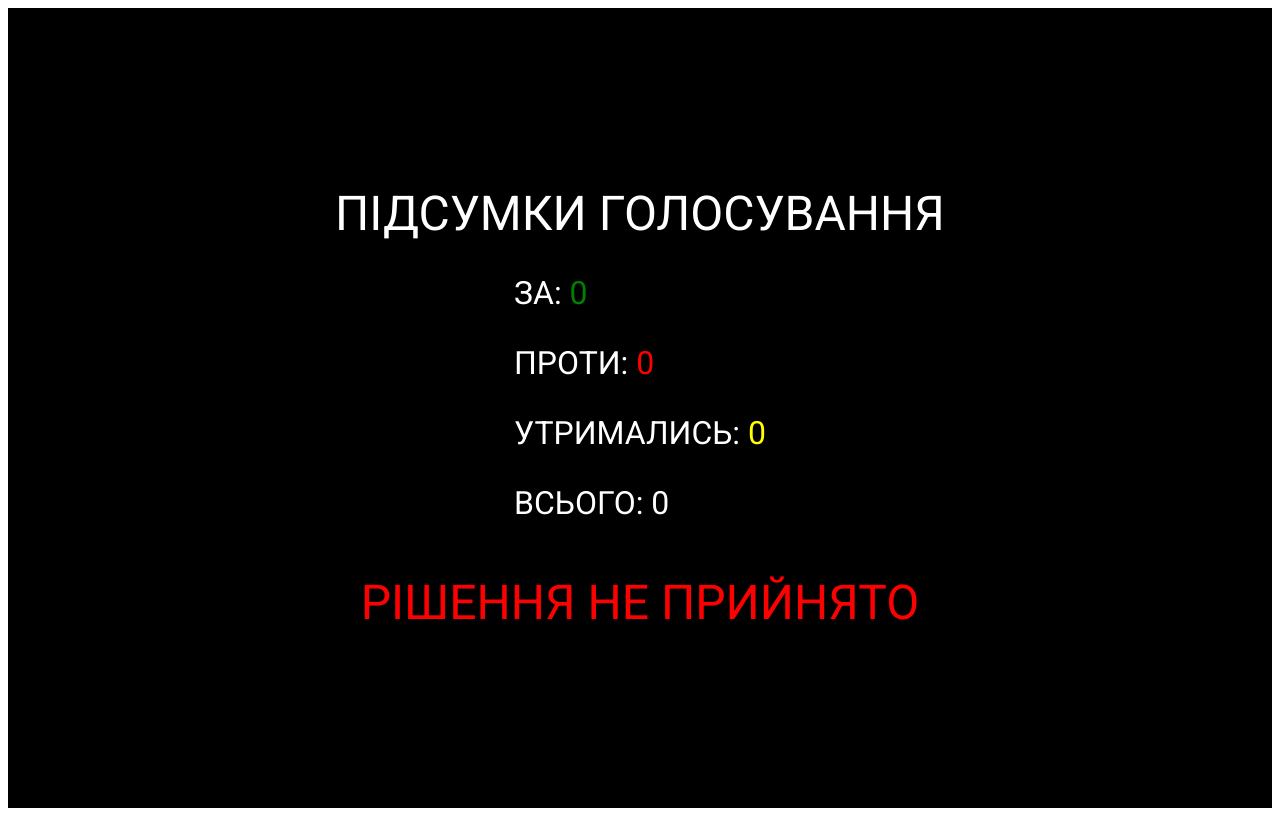
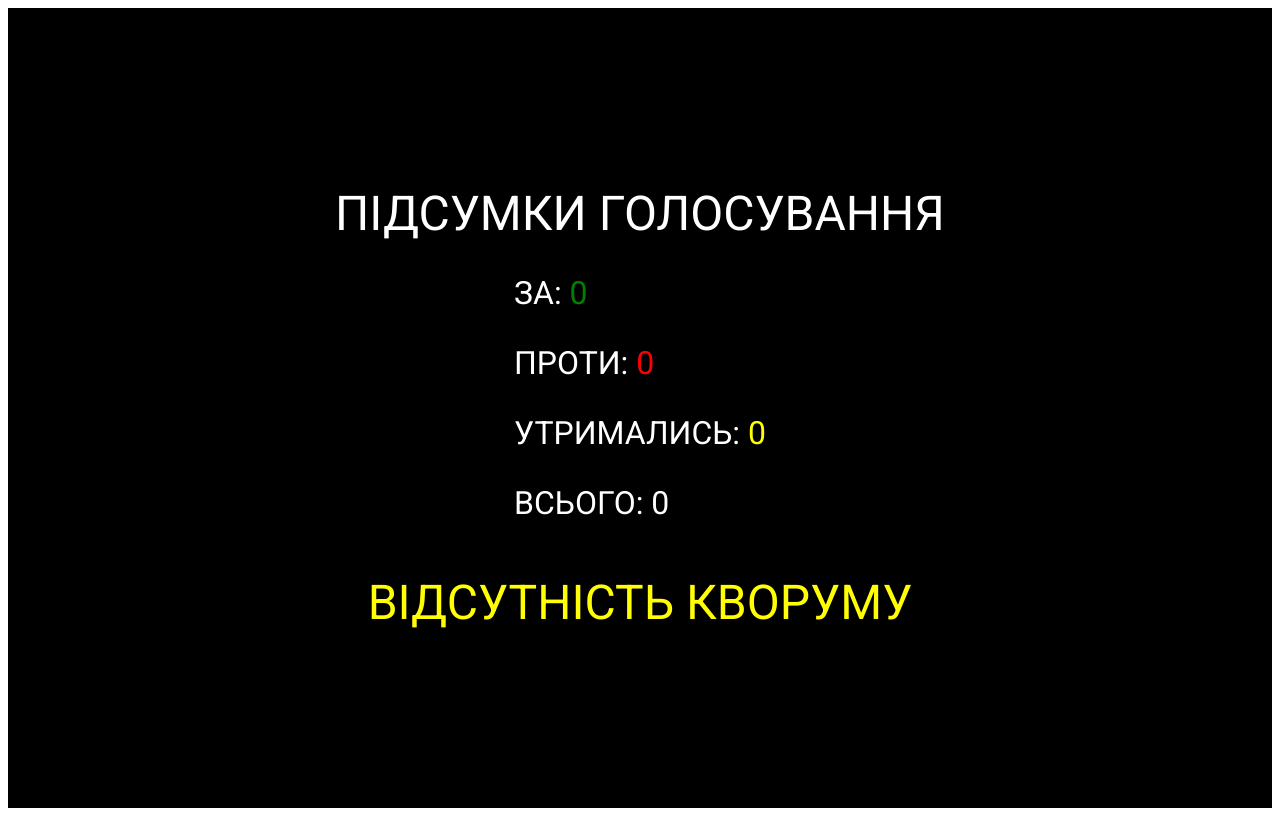
Before and after one commit to nagornyi/easy-voting-app, a Next.js app: page /result in a window 1280 px wide. Built offline with nearby package versions, Linux system fonts and the light colour scheme; no server answers; the database is empty.

Commit message:
Added noquorum decision class

```diff
--- a/pages/result.js
+++ b/pages/result.js
@@ -57,7 +57,17 @@ export default function Result() {
   if (results) {
     const { yes, no, abstain } = results;
     const total = yes + no + abstain;
-    const decision = yes > total / 2 ? 'РІШЕННЯ ПРИЙНЯТО' : 'РІШЕННЯ НЕ ПРИЙНЯТО';
+    var decision = 'ВІДСУТНІСТЬ КВОРУМУ';
+    var decision_type = 'noquorum';
+    if (total > 0) {
+      if (yes > total / 2) {
+        decision = 'РІШЕННЯ ПРИЙНЯТО';
+        decision_type = 'accepted';
+      } else {
+        decision = 'РІШЕННЯ НЕ ПРИЙНЯТО';
+        decision_type = 'rejected';
+      }
+    }
 
     return (
       <div className="result-screen">
@@ -70,7 +80,7 @@ export default function Result() {
           <p>УТРИМАЛИСЬ: <span className='abstainvotes'>{abstain}</span></p>
           <p>ВСЬОГО: {total}</p>
         </div>
-        <div className={`decision ${decision === 'РІШЕННЯ ПРИЙНЯТО' ? 'accepted' : 'rejected'}`}>
+        <div className={`decision ${decision_type}`}>
           {decision}
         </div>
       </div>
--- a/styles/globals.css
+++ b/styles/globals.css
@@ -87,6 +87,6 @@
 .rejected, .novotes {
   color: red;
 }
-.abstainvotes {
+.noquorum, .abstainvotes {
   color: yellow;
 }
```
